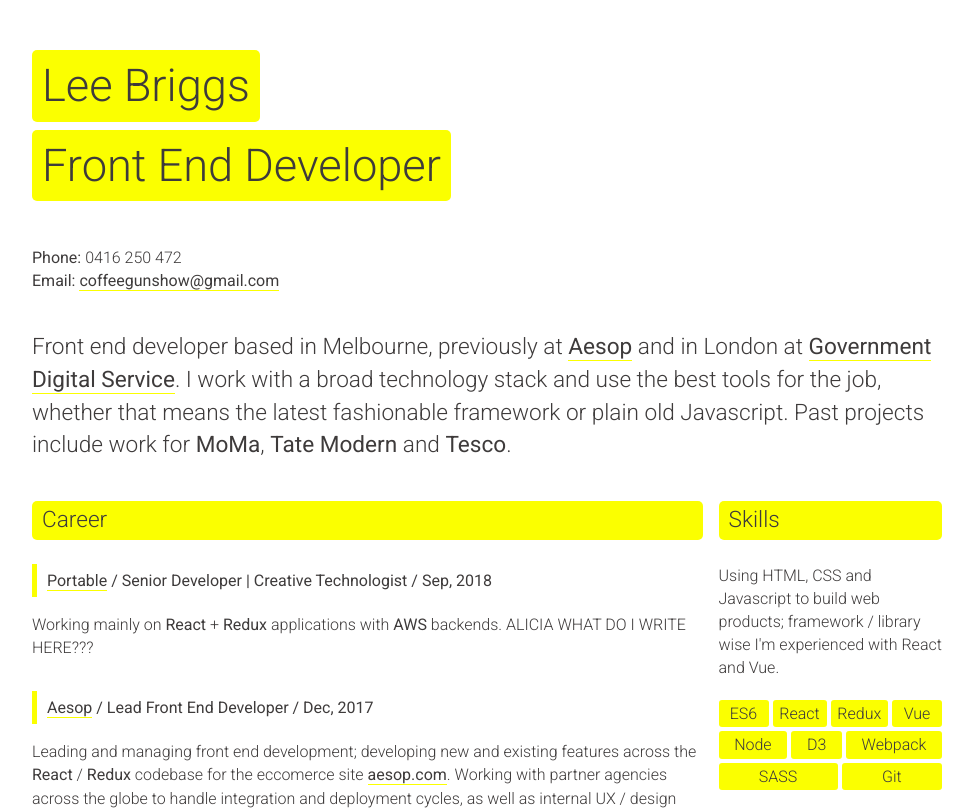
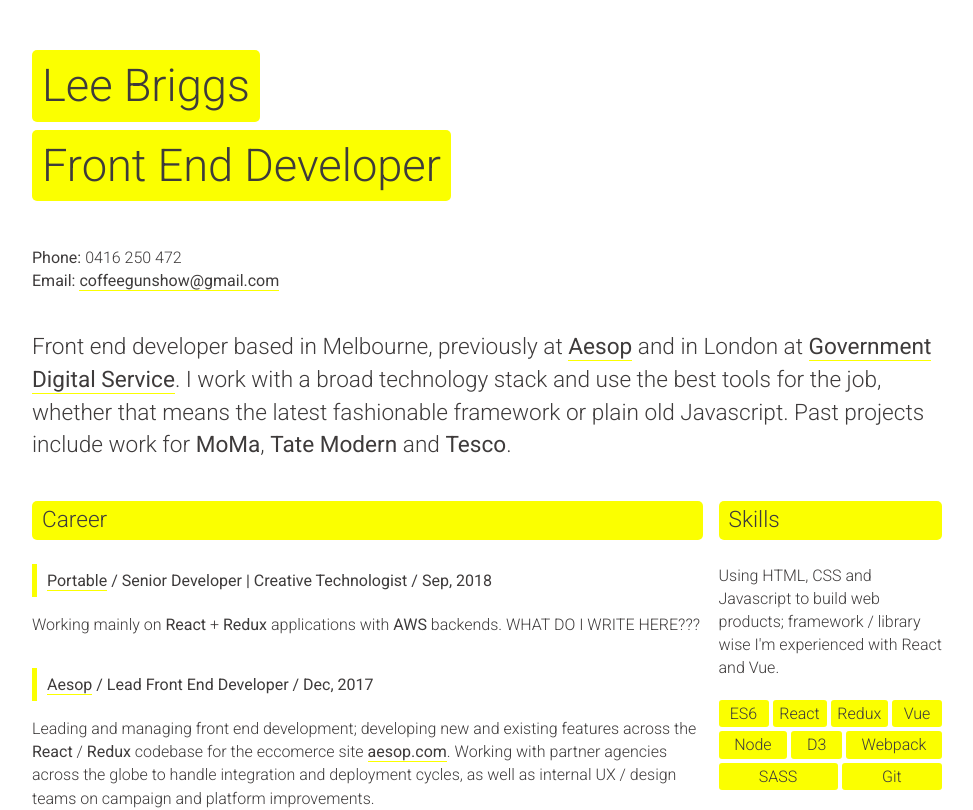
Before and after one commit to theleebriggs/theleebriggs.github.io, a React (Create React App) app: page / in a window 1280 px wide. Shown: the top 810 px of the page, without its empty margins (153-1126 px from the left). Built offline with nearby package versions, Linux system fonts and the light colour scheme.

Commit message:
Content update

```diff
--- a/src/Resume/resume.data.js
+++ b/src/Resume/resume.data.js
@@ -14,7 +14,7 @@
     url: 'https://portable.com.au',
     startDate: '2018-09-01',
     endDate: '2018-05-01',
-    summary: '<p>Working mainly on <strong>React</strong> + <strong>Redux</strong> applications with <strong>AWS</strong> backends. ALICIA WHAT DO I WRITE HERE???</p>',
+    summary: '<p>Working mainly on <strong>React</strong> + <strong>Redux</strong> applications with <strong>AWS</strong> backends. WHAT DO I WRITE HERE???</p>',
     highlights: [],
     tags: [
       'React',
```
